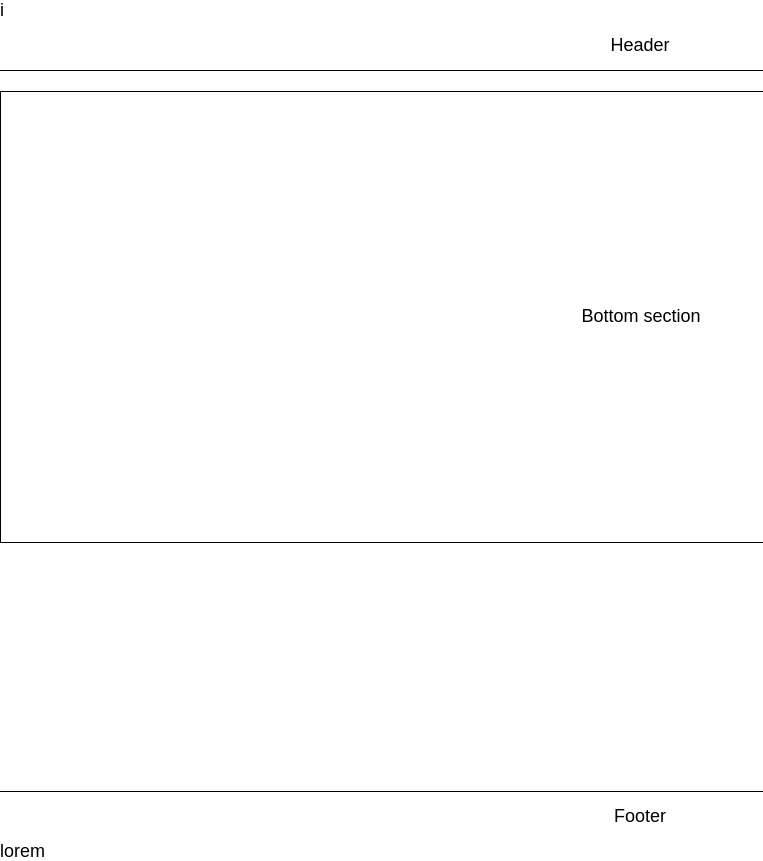
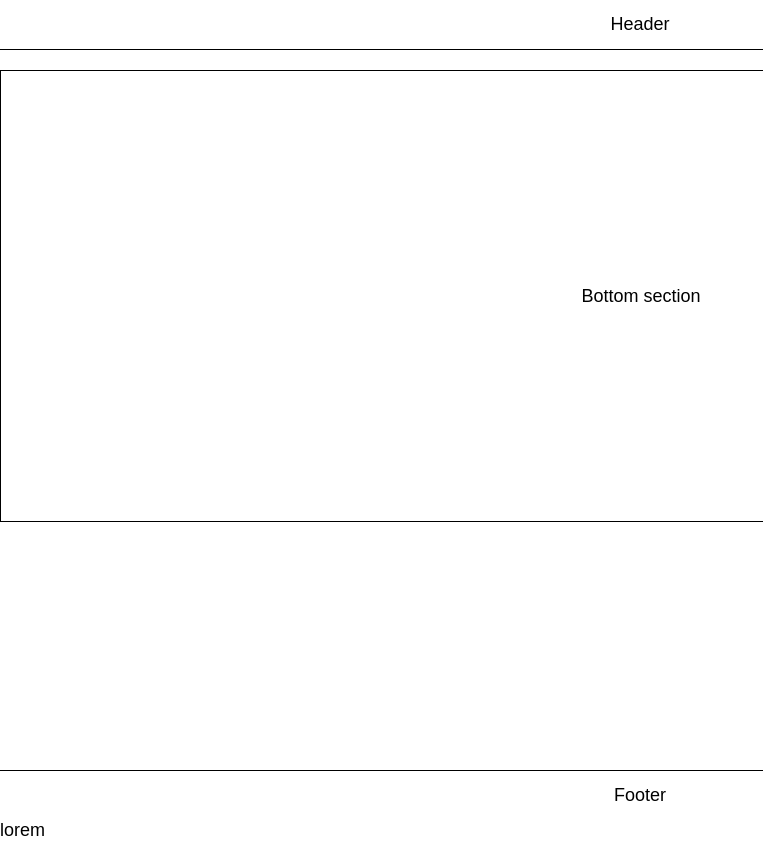
Before and after one commit to ooloo-io/github-flow-sobekcinasobek, a website: page src/index.html in a window 1280 px wide. Shown: the whole page, without its empty margins (0-763 px from the left). Drawn offline with nearby package versions, Linux system fonts and the light colour scheme.

Commit message:
novi opis

```diff
--- a/src/index.html
+++ b/src/index.html
@@ -12,7 +12,7 @@
   <link rel="stylesheet" href="styles.css">
 </head>
 
-<body>i
+<body>
   <header class="header">
     Header
   </header>
```
